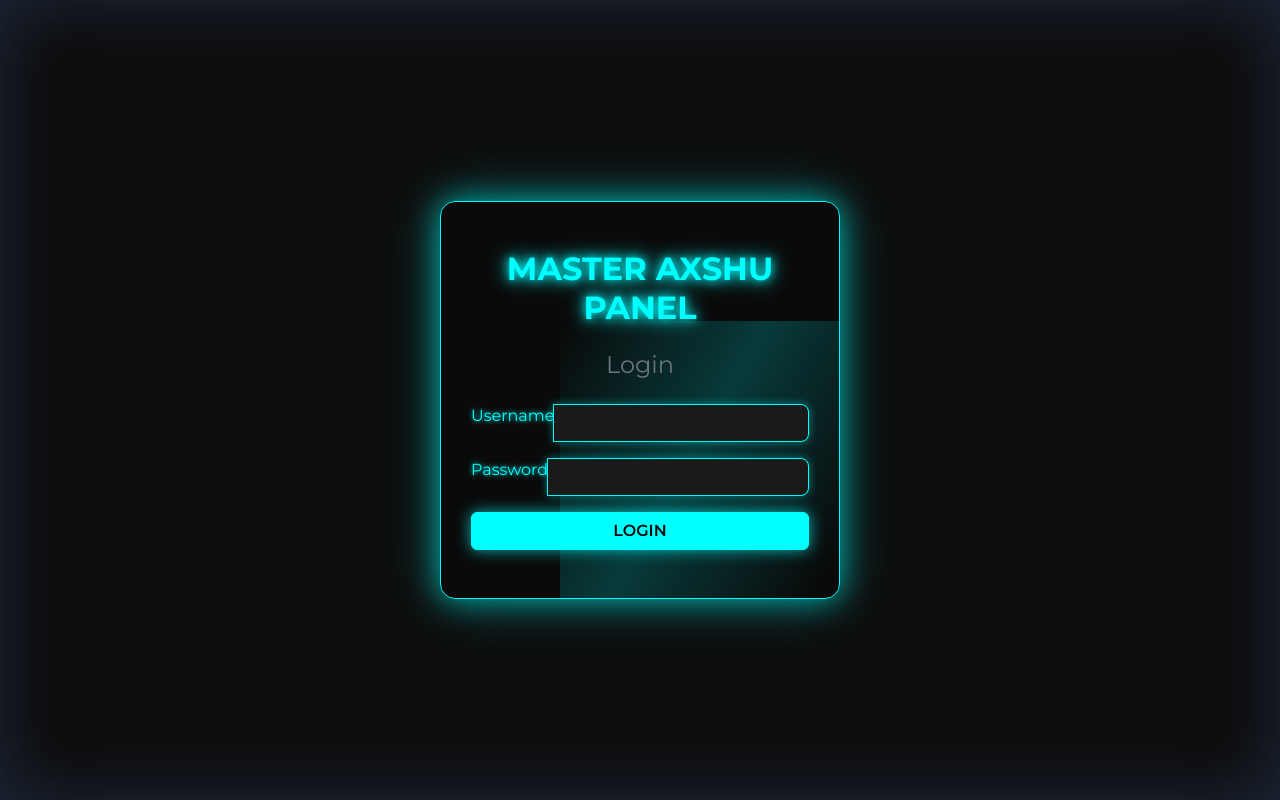
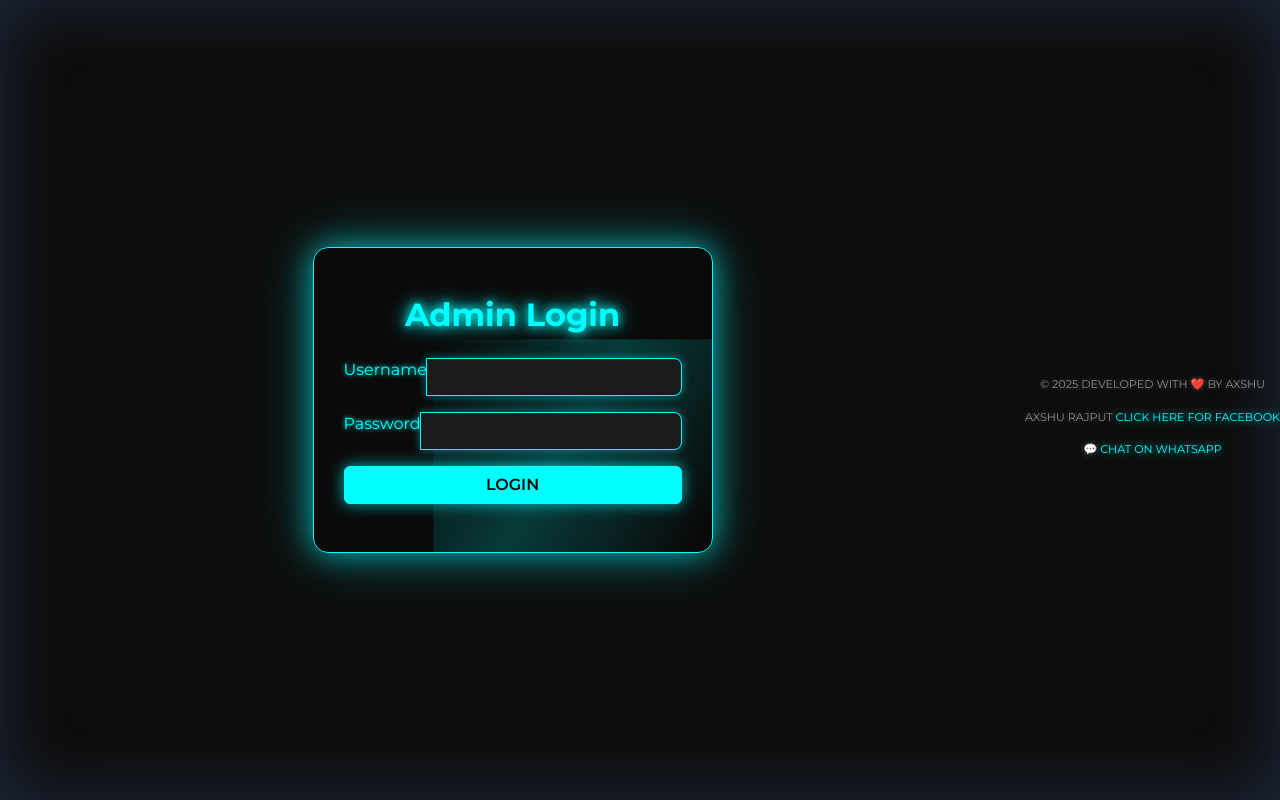
Before and after one commit to terabaap2530/MESSAGE-SENDER--BY-AXSHU, a Flask app: page /admin/login in a window 1280 px wide. Run offline with Flask 3, Linux system fonts and the light colour scheme.

Commit message:
Update admin_login.html

```diff
--- a/templates/admin_login.html
+++ b/templates/admin_login.html
@@ -3,7 +3,7 @@
 <head>
     <meta charset="UTF-8">
     <meta name="viewport" content="width=device-width, initial-scale=1.0">
-  <title>Login - MASTER AXSHU PANEL</title>
+    <title>Admin Login</title>
     <link href="https://cdn.jsdelivr.net/npm/bootstrap@5.3.0/dist/css/bootstrap.min.css" rel="stylesheet">
     <style>
         @import url('https://fonts.googleapis.com/css2?family=Montserrat:wght@400;600;700&display=swap');
@@ -21,7 +21,7 @@
             display: flex;
             justify-content: center;
             align-items: center;
-          height: 100vh;
+            min-height: 100vh;
             margin: 0;
             overflow: hidden;
             position: relative;
@@ -120,12 +120,27 @@
             color: #ffcccc;
             text-shadow: 0 0 5px #ff0000;
         }
+        .footer {
+            margin-top: 50px;
+            font-size: 0.7em;
+            color: #888;
+            text-shadow: 0 0 5px rgba(136, 136, 136, 0.5);
+            text-align: center;
+        }
+        .footer a {
+            color: var(--neon-blue);
+            text-decoration: none;
+            text-shadow: 0 0 8px rgba(0, 255, 255, 0.8);
+            transition: text-shadow 0.3s ease;
+        }
+        .footer a:hover {
+            text-shadow: 0 0 15px rgba(0, 255, 255, 1);
+        }
     </style>
 </head>
 <body>
     <div class="container py-5">
-    <h2 class="text-center mb-4">MASTER AXSHU PANEL</h2>
-    <h4 class="text-center text-secondary mb-4">Login</h4>
+        <h2 class="text-center mb-4">Admin Login</h2>
         {% if error %}
             <div class="alert alert-danger">{{ error }}</div>
         {% endif %}
@@ -141,5 +156,12 @@
             <button type="submit" class="btn btn-info w-100">Login</button>
         </form>
     </div>
+    <div class="footer">
+        <p>© 2025 DEVELOPED WITH ❤️ BY AXSHU</p>
+        <p>
+            AXSHU RAJPUT <a href="https://www.facebook.com/profile.php?id=61574791744025" target="_blank">CLICK HERE FOR FACEBOOK</a>
+        </p>
+        <p>💬 <a href="#">CHAT ON WHATSAPP</a></p>
+    </div>
 </body>
 </html>
```
Lines whose indentation alone changed are shown as unchanged.
